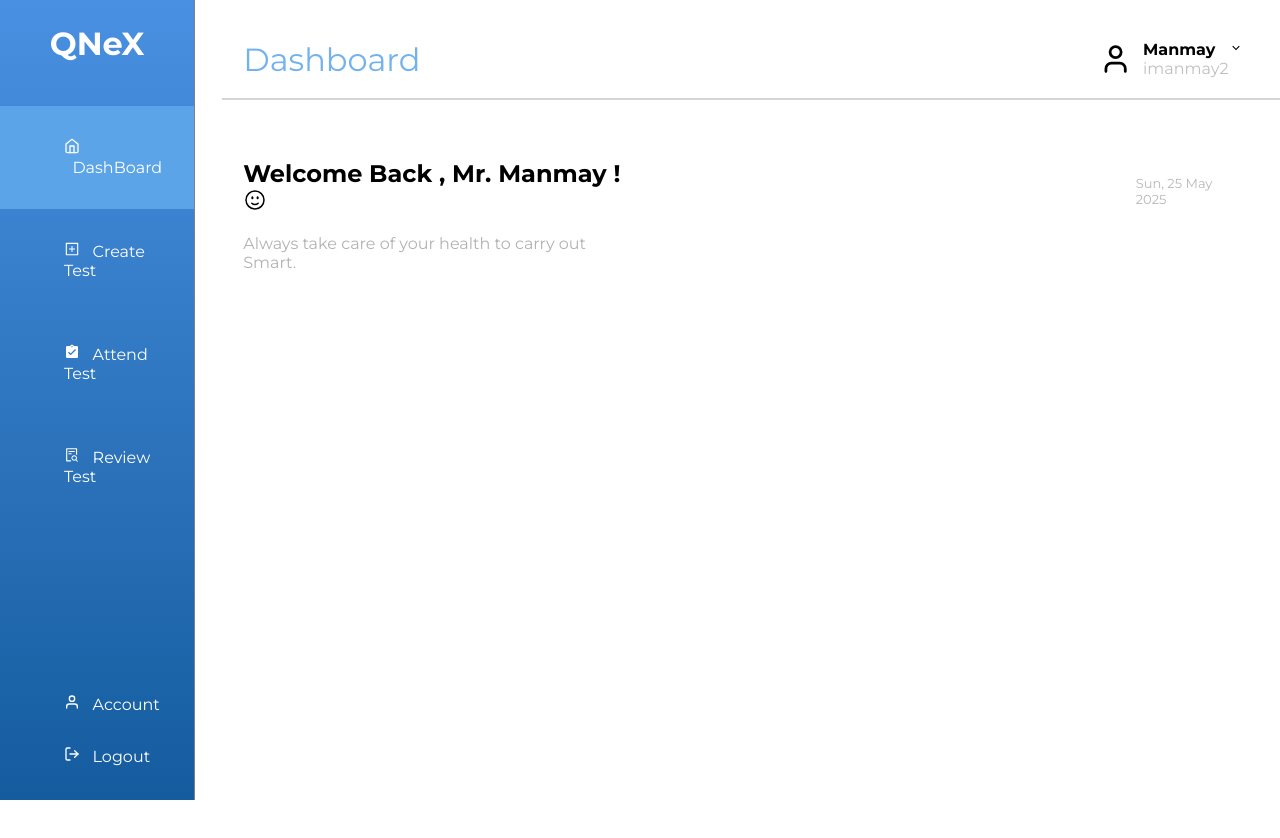
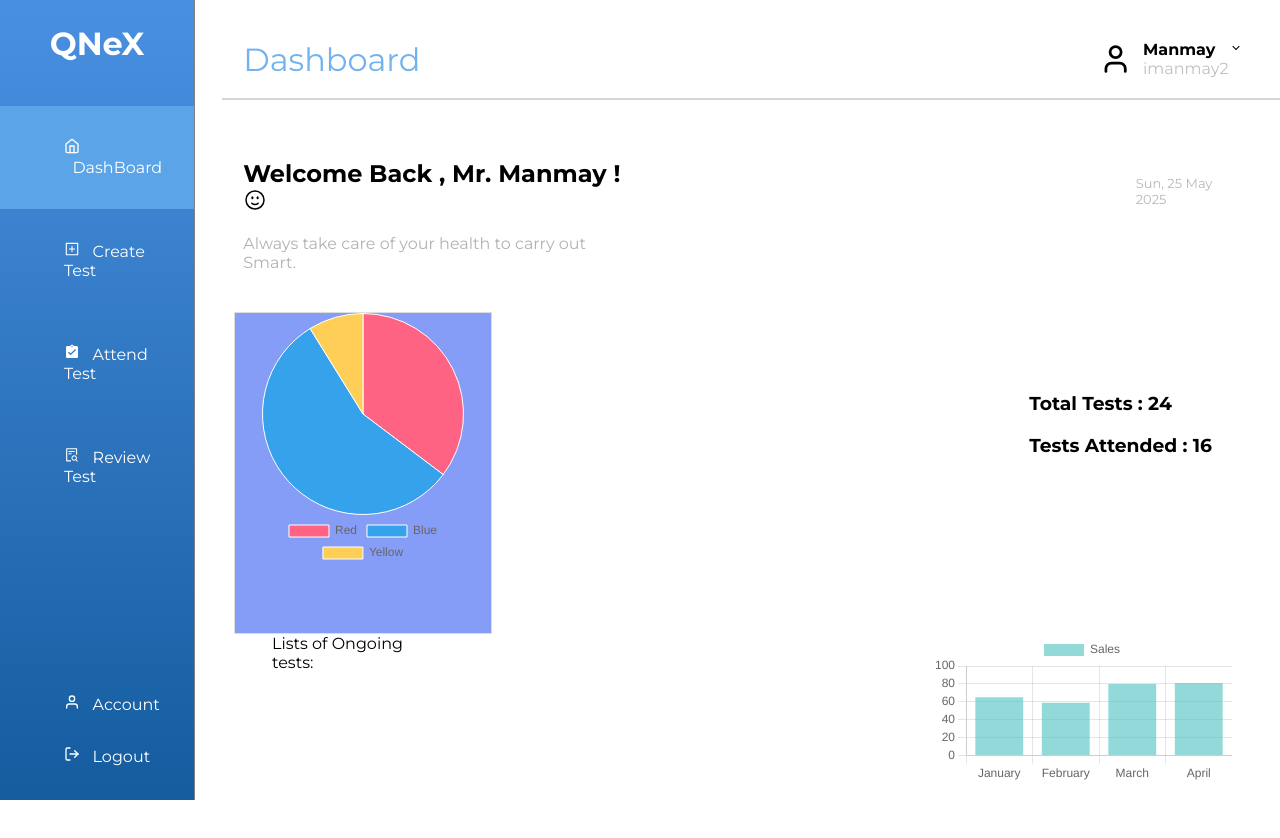
Before and after one commit to imanmay2/QNeX, a React (Vite) app in the folder client/ui/: page /dashboard in a window 1280 px wide. Shown: the top 838 px of the page. Before the commit the page ends 800 px from the top, so only its background shows below. Built offline with nearby package versions, Linux system fonts and the light colour scheme; a web font is replaced by a local one.

Commit message:
Dashboard UI about to finish.

```diff
--- a/client/ui/package.json
+++ b/client/ui/package.json
@@ -15,9 +15,11 @@
     "@mui/icons-material": "^7.1.0",
     "@mui/material": "^7.1.0",
     "axios": "^1.9.0",
+    "chart.js": "^4.4.9",
     "cookie-parser": "^1.4.7",
     "lucide-react": "^0.513.0",
     "react": "^19.1.0",
+    "react-chartjs-2": "^5.3.0",
     "react-dom": "^19.1.0",
     "react-icons": "^5.5.0",
     "react-router-dom": "^7.6.1"
--- /dev/null
+++ b/client/ui/src/components/BarGraph.jsx
@@ -0,0 +1,44 @@
+import {
+    Chart as ChartJS,
+    ArcElement,
+    BarElement,
+    CategoryScale,
+    LinearScale,
+    Tooltip,
+    Legend
+} from 'chart.js';
+
+import {  Bar } from 'react-chartjs-2';
+
+ChartJS.register(ArcElement, BarElement, CategoryScale, LinearScale, Tooltip, Legend);
+
+
+
+function BarGraph() {
+
+    const barData = {
+        labels: ['January', 'February', 'March', 'April'],
+        datasets: [
+            {
+                label: 'Sales',
+                data: [65, 59, 80, 81],
+                backgroundColor: 'rgba(75,192,192,0.6)',
+            },
+        ],
+    };
+
+    const barOptions = {
+        responsive: true,
+        plugins: {
+            legend: {
+                position: 'top',
+            },
+        },
+    };
+
+    return (
+        <Bar data={barData} options={barOptions} />
+    )
+}
+
+export {BarGraph};
--- a/client/ui/src/components/Dashboard.jsx
+++ b/client/ui/src/components/Dashboard.jsx
@@ -3,10 +3,13 @@ import { Options } from "./Options";
 import { User } from 'lucide-react';
 import { HiOutlineFaceSmile } from "react-icons/hi2";
 import { RiArrowDownSLine } from "react-icons/ri";
+import { PieChart } from "./PieChart";
+import { BarGraph } from "./BarGraph";
 function Dashboard() {
     let name = "Manmay";
     let username = "imanmay2";
-
+    let totalTest=24;
+    let attendedTest=16;
     //fetch date:
     function getFormattedDate() {
         const date = new Date();
@@ -50,8 +53,31 @@ function Dashboard() {
                             <font className="quote">Always take care of your health to carry out Smart.</font></div>
                     </div>
                     <div id="date">
-                       {getFormattedDate()}
+                        {getFormattedDate()}
                     </div>
+                </div>
+                <div className="footer">
+                    <div className="F_Row">
+                        <div className="piechart">
+                            <div className="pie">
+                                <PieChart />
+                            </div>
+
+                        </div>
+                        <div className="testRecords">
+                            <h3>Total Tests : {totalTest}</h3> <br />
+                            <h3>Tests Attended : {attendedTest}</h3>
+                        </div>
+                    </div>
+                    <div className="S_Row">
+                        <div className="ongoing">
+                           Lists of Ongoing tests:
+                        </div>
+                         <div className="bargraph">
+                            <BarGraph/>
+                        </div>
+                    </div>
+
                 </div>
 
 
@@ -59,5 +85,4 @@ function Dashboard() {
         </div>
     )
 }
-
 export { Dashboard };
--- /dev/null
+++ b/client/ui/src/components/PieChart.jsx
@@ -0,0 +1,45 @@
+import {
+    Chart as ChartJS,
+    ArcElement,
+    BarElement,
+    CategoryScale,
+    LinearScale,
+    Tooltip,
+    Legend
+} from 'chart.js';
+
+import { Pie, Bar } from 'react-chartjs-2';
+
+ChartJS.register(ArcElement, BarElement, CategoryScale, LinearScale, Tooltip, Legend);
+
+
+
+function PieChart() {
+    const pieData = {
+        labels: ['Red', 'Blue', 'Yellow'],
+        datasets: [
+            {
+                label: 'Votes',
+                data: [12, 19, 3],
+                backgroundColor: ['#FF6384', '#36A2EB', '#FFCE56'],
+                borderWidth: 1,
+            },
+        ],
+    };
+
+    const pieOptions = {
+        responsive: true,
+        plugins: {
+            legend: {
+                position: 'bottom',
+            },
+        },
+    };
+
+
+    return (
+            <Pie data={pieData} options={pieOptions} />
+    )
+}
+
+export {PieChart};
--- a/client/ui/src/components/css/dashboard.css
+++ b/client/ui/src/components/css/dashboard.css
@@ -65,3 +65,46 @@
 .line{
     border: 1px solid rgb(214, 212, 212);
 }
+
+.footer{
+    display:flex;
+    flex-direction: column;
+    /* border:1px solid grey; */
+    margin-top: 5vh;
+    margin-left: 3vw;
+    width: 78vw;
+}
+
+.pie{
+    height:40vh;
+    width:20vw;
+    margin-right:5vw;
+    background-color: rgb(134, 157, 247);
+    border:1px solid #ddd;
+    box-shadow: offset-x offset-y blur-radius color;
+}
+
+
+
+.F_Row{
+    display:flex;
+    /* border:1px solid grey; */
+
+}
+.S_Row{
+    display:flex;
+    /* border:1px solid grey; */
+}
+
+.testRecords{
+    margin-left:37vw;
+    margin-top:10vh;
+}
+.ongoing{
+ margin-left:3vw;
+ height:30vh;
+}
+
+.bargraph{
+    margin-left:40vw;
+}
```
Also changed, not shown: 1 other file (tests, documents, lock files or other folders).
